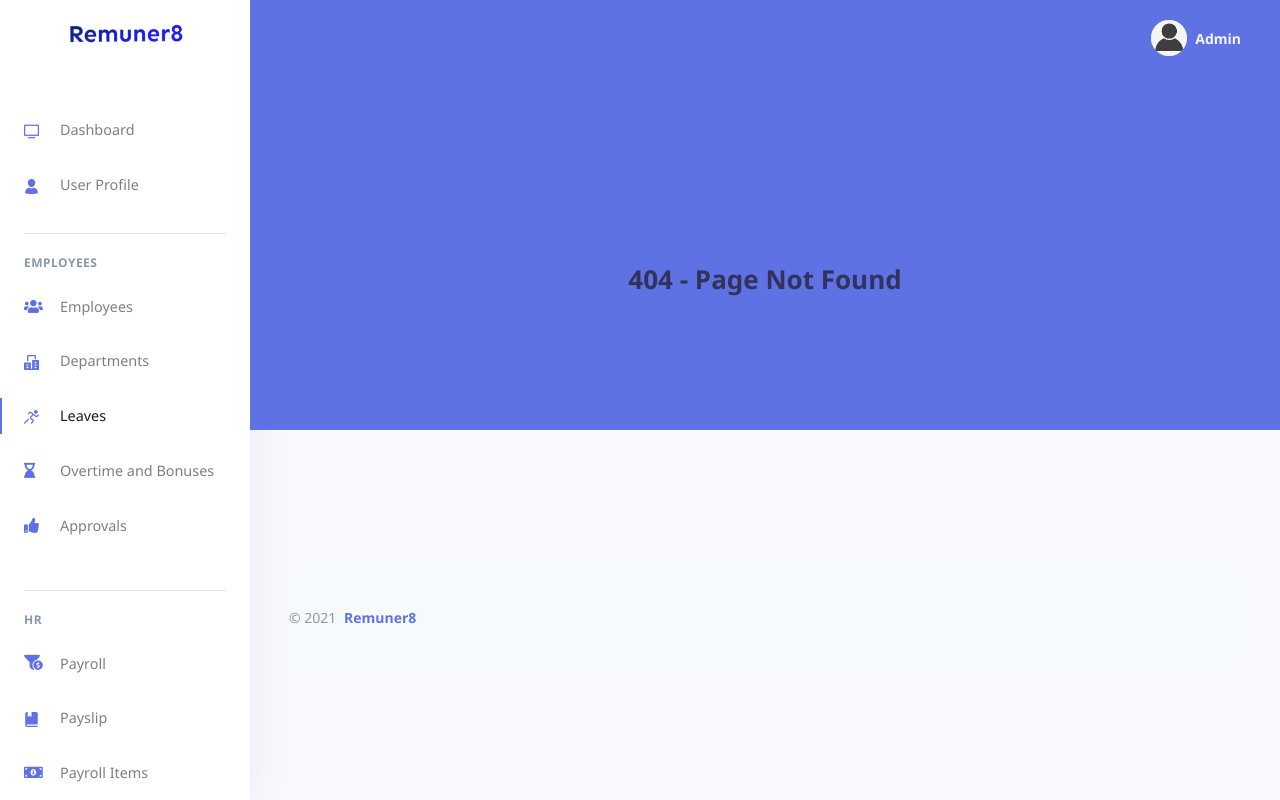
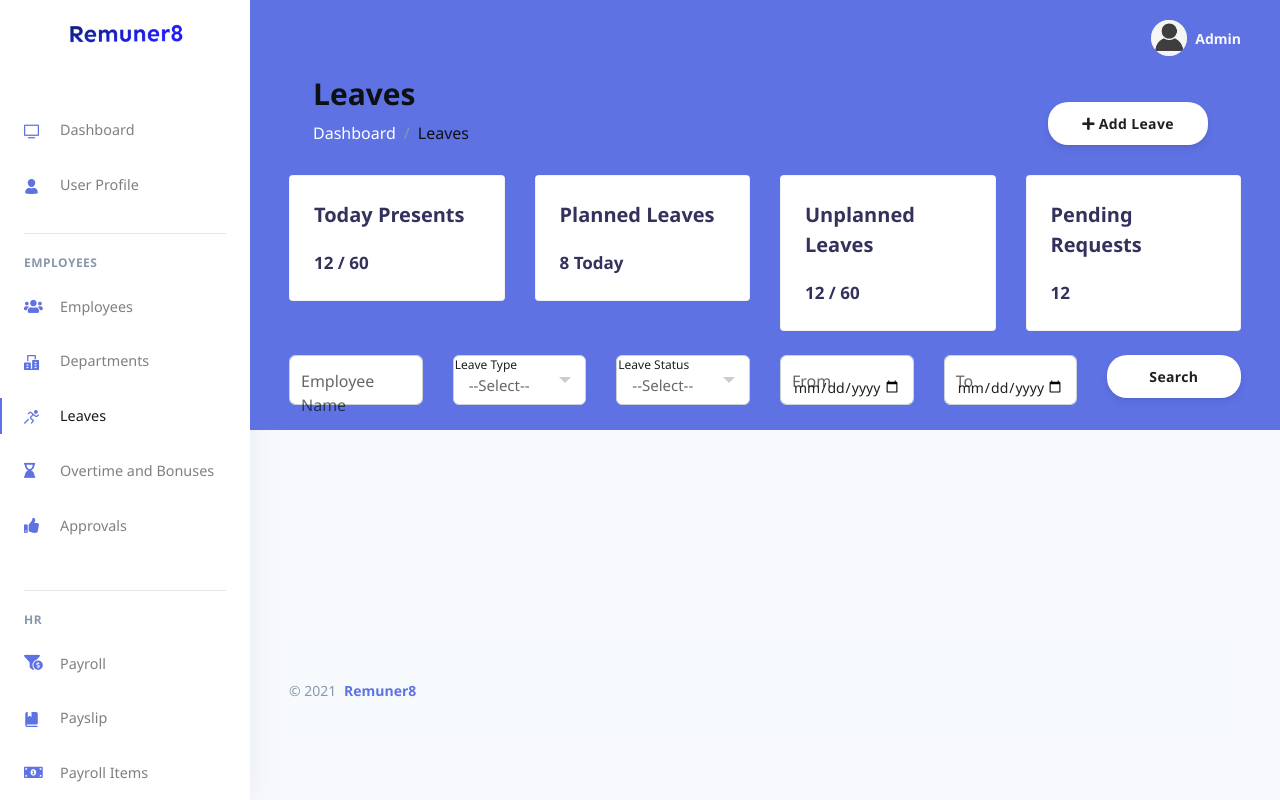
Before and after one commit to emwhylaj/Remuner8-ClientSide, a React (Create React App) app: page /admin/leaves in a window 1280 px wide. Before the commit this address had no page. Built offline with nearby package versions, Linux system fonts and the light colour scheme.

Commit message:
Leave page added but not fully done

```diff
--- /dev/null
+++ b/src/components/Forms/Leave/LeaveForm.jsx
@@ -0,0 +1,63 @@
+import React from 'react';
+import { Col, FormGroup, Input } from 'reactstrap';
+import CustomForm from 'components/Forms/CustomForm';
+
+const LeaveForm = props => {
+  const handleSubmit = e => {
+    e.preventDefault();
+    console.log(props);
+    props.toggle();
+  };
+
+  return (
+    <CustomForm toggleModal={props.toggle} handleSubmit={handleSubmit}>
+      <Col>
+        <FormGroup>
+          <label className="col-form-label">
+            Leave Type <span className="text-danger">*</span>
+          </label>
+          <Input type="select" required>
+          <option>Select Leave Type</option>
+          <option>Casual Leave 12 Days</option>
+          <option>Medical leave</option>
+          <option>Loss of Pay</option>
+          </Input>
+          <label for="exampleDate">From <span className="text-danger">*</span></label>
+        <Input
+          type="date"
+          name="date"
+          id="exampleDate"
+          placeholder="date placeholder">
+          </Input>
+          <label for="exampleDate">To <span className="text-danger">*</span></label>
+        <Input
+          type="date"
+          name="date"
+          id="exampleDate"
+          placeholder="date placeholder">
+          </Input>
+          <label for="exampleDate">Number of days <span className="text-danger">*</span></label>
+        <Input
+          type="text"
+
+         >
+          </Input>
+          <label for="exampleDate">Remaining Leaves<span className="text-danger">*</span></label>
+        <Input
+          type="text"
+
+         >
+          </Input>
+          <label for="exampleDate">Leave Reason<span className="text-danger">*</span></label>
+        <Input
+          type="textarea"
+
+         >
+          </Input>
+        </FormGroup>
+      </Col>
+    </CustomForm>
+  );
+};
+
+export default LeaveForm;
--- /dev/null
+++ b/src/components/Sidebar/LeaveSearchRow.jsx
@@ -0,0 +1,47 @@
+import React from 'react';
+import { Row, Col } from 'reactstrap';
+
+import CustomButton from 'components/Custom-Buttons/Button';
+import FormInput from 'components/Forms/Input';
+import SelectBox from 'components/Forms/SelectBox';
+
+const options = ['Pending', 'Approved', 'Rejected'];
+const roleOptions = ['Casual Leave', 'Medical Leave', 'Loss of Pay'];
+
+const LeaveSearchRow = () => {
+  return (
+    <Row className="mb-3 justify-content-around">
+      <Col sm={6} md={5} lg={3} xl={2}>
+        <FormInput label="Employee Name" type="text" />
+      </Col>
+      <Col sm={6} md={5} lg={4} xl={2}>
+        <SelectBox
+          focusLabel="Leave Type"
+          label="--Select--"
+          options={roleOptions}
+        ></SelectBox>
+      </Col>
+      <Col sm={6} md={5} lg={4} xl={2}>
+        <SelectBox
+          className="p-2"
+          focusLabel="Leave Status"
+          label="--Select--"
+          options={options}
+        ></SelectBox>
+      </Col>
+      <Col sm={6} md={5} lg={3} xl={2}>
+        <FormInput label="From" type="date" />
+      </Col>
+      <Col sm={6} md={5} lg={3} xl={2}>
+        <FormInput label="To" type="date" />
+      </Col>
+      <Col sm={6} md={5} lg={2}>
+        <CustomButton className="btn btn-block" style={{}}>
+          Search
+        </CustomButton>
+      </Col>
+    </Row>
+  );
+};
+
+export default LeaveSearchRow;
--- a/src/pages/Dashboard/Dashboard.js
+++ b/src/pages/Dashboard/Dashboard.js
@@ -12,6 +12,7 @@ import Remuner8Logo from 'assets/img/brand/profile3.png';
 // Sidebar menu items
 import routes from 'variables/routes';
 import Custom404 from 'pages/404';
+
 
 const Dashboard = props => {
   const mainContent = useRef(null);
--- /dev/null
+++ b/src/pages/Dashboard/Leaves.js
@@ -0,0 +1,136 @@
+import React, { Component } from 'react';
+import { Row, Col, Card, Button, CardTitle, CardText } from 'reactstrap';
+
+//import LoaderRing from 'components/Loading/Loader';
+import PageHeader from 'components/Headers/PageHeader';
+import CustomButton from 'components/Custom-Buttons/Button';
+
+import CustomModal from 'components/Modals/CustomModal';
+
+import DeleteModal from 'components/Modals/DeleteModal';
+import LeaveSearchRow from 'components/Sidebar/LeaveSearchRow';
+import LeaveForm from 'components/Forms/Leave/LeaveForm';
+
+class Leaves extends Component {
+  state = {
+    loading: true,
+    departments: [],
+    addModalOpen: false,
+    editModalOpen: false,
+    deleteModalOpen: false
+  };
+
+  toggleAddModal = () =>
+    this.setState({ addModalOpen: !this.state.addModalOpen });
+  toggleEditModal = () =>
+    this.setState({ editModalOpen: !this.state.editModalOpen });
+  toggleDeleteModal = () =>
+    this.setState({ deleteModalOpen: !this.state.deleteModalOpen });
+  //   mockUrl = 'https://604529e6c0194f00170bca44.mockapi.io/api/leaves';
+  //   url = 'https://localhost:44333/api/leaves';
+
+  fetchLeaves = async () => {
+    try {
+      const response = await fetch(this.mockUrl);
+
+      if (response.ok) {
+        const data = await response.json();
+        this.setState({ loading: false, departments: data });
+      }
+    } catch (error) {
+      console.log(error);
+    }
+  };
+
+  componentDidMount() {
+    this.fetchLeaves();
+  }
+
+  render() {
+    const {
+      loading,
+      departments,
+      addModalOpen,
+      editModalOpen,
+      deleteModalOpen
+    } = this.state;
+
+    return (
+      <div className="page-wrapper">
+        <div className="content container-fluid">
+          <PageHeader
+            button={
+              <CustomButton
+                className="btn add-btn mr-0 float-right"
+                onClick={this.toggleAddModal}
+                style={{ padding: '0.625rem 0.25rem' }}
+              >
+                <i className="fa fa-plus"></i> Add Leave
+              </CustomButton>
+            }
+          />
+          <Row>
+            <Col sm="3">
+              <Card body style={{ borderRadius: 4 }}>
+                <CardTitle tag="h2">Today Presents</CardTitle>
+                <CardText tag="h3">12 / 60</CardText>
+              </Card>
+            </Col>
+            <Col sm="3">
+              <Card body style={{ borderRadius: 4 }}>
+                <CardTitle tag="h2">Planned Leaves</CardTitle>
+                <CardText tag="h3">8 Today</CardText>
+              </Card>
+            </Col>
+            <Col sm="3">
+              <Card body style={{ borderRadius: 4 }}>
+                <CardTitle tag="h2">Unplanned Leaves</CardTitle>
+                <CardText tag="h3">12 / 60</CardText>
+              </Card>
+            </Col>
+            <Col sm="3">
+              <Card body style={{ borderRadius: 4 }}>
+                <CardTitle tag="h2">Pending Requests</CardTitle>
+                <CardText tag="h3">12</CardText>
+              </Card>
+            </Col>
+          </Row>
+          <br></br>
+          <LeaveSearchRow />
+          <Row>
+            <Col md={12}>
+              {/* {loading ? (
+                // <LoaderRing />
+              ) : (
+                <DepartmentsTable data={departments} />
+              )} */}
+            </Col>
+          </Row>
+          <CustomModal
+            label="Add Leave"
+            isOpen={addModalOpen}
+            toggle={this.toggleAddModal}
+          >
+            <LeaveForm toggle={this.toggleAddModal} />
+          </CustomModal>
+          <CustomModal
+            label="Edit Department"
+            isOpen={editModalOpen}
+            toggle={this.toggleEditModal}
+          >
+            <LeaveForm />
+          </CustomModal>
+          <DeleteModal
+            isOpen={deleteModalOpen}
+            toggle={this.toggleDeleteModal}
+            label="Delete Department"
+          >
+            Are you sure you want to delete the leave?
+          </DeleteModal>
+        </div>
+      </div>
+    );
+  }
+}
+
+export default Leaves;
--- a/src/variables/routes.js
+++ b/src/variables/routes.js
@@ -5,6 +5,7 @@ import Departments from 'pages/Dashboard/Departments';
 import SalaryStructure from 'pages/Dashboard/SalaryStructure';
 import Payslip from 'pages/Dashboard/Payslip';
 import Payroll from 'pages/Dashboard/Payroll';
+import Leaves from 'pages/Dashboard/Leaves';
 
 import Custom404 from 'pages/404';
 
@@ -51,7 +52,7 @@ const routes = [
       path: '/leaves',
       name: 'Leaves',
       icon: 'ni ni-user-run text-blue',
-      component: Custom404,
+      component: Leaves,
       layout: '/admin'
     },
     {
```
